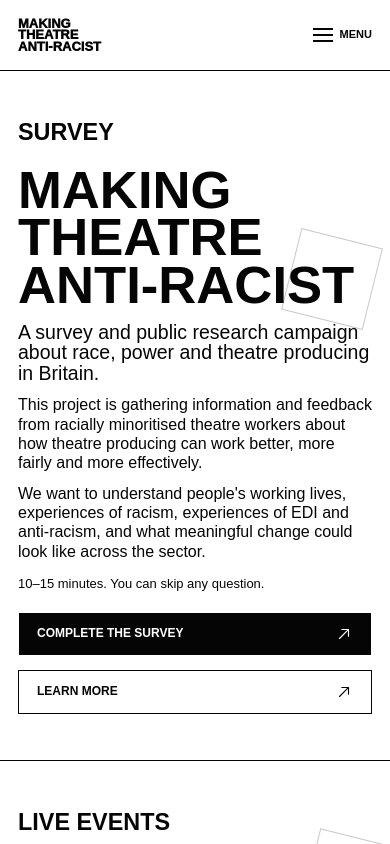
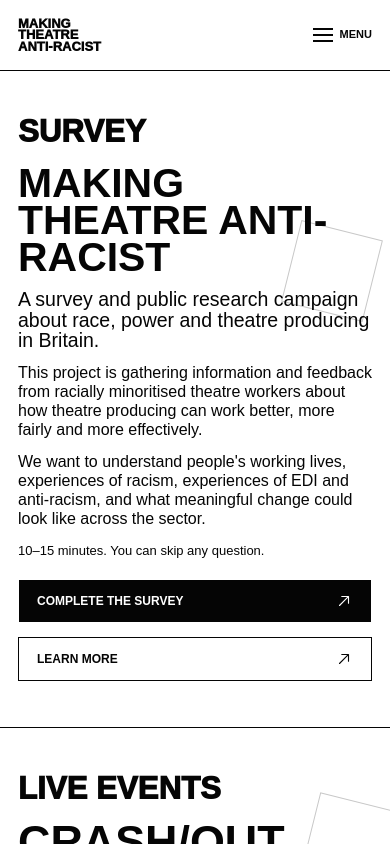
Before and after one commit to gabriellengoo/crashout, a Next.js app: page / in a window 390 px wide. Shown: the top 844 px of the page. Built offline with nearby package versions, Linux system fonts and the light colour scheme.

Commit message:
Refine survey intro and footer layout

```diff
--- a/components/Layout.js
+++ b/components/Layout.js
@@ -121,6 +121,12 @@ export default function Layout({ children, bare = false, hideHeader = false }) {
         <div className="footer-legacy">
           <PartnerLogos compact />
         </div>
+        <div className="footer-main">
+          <h2>Making Theatre Anti-Racist</h2>
+          <p>Led by the Royal Central School of Speech and Drama and Rafia Hussain Productions.</p>
+          <p>Supported by Arts Council England and the Arts and Humanities Research Council.</p>
+          <p>Outreach supported by state of the [art].</p>
+        </div>
         <div className="footer-links" aria-label="Footer navigation">
           <Link href="/survey">Complete the Survey</Link>
           <Link href="/#about">About</Link>
--- a/pages/survey.js
+++ b/pages/survey.js
@@ -202,7 +202,7 @@ export default function SurveyPage() {
     <Layout bare>
       <div className="survey-page">
         <ProgressBar current={currentStep + 1} total={visibleScreens.length} />
-        <div className="survey-shell">
+          <div className={currentSlide.variant === 'survey-intro' ? 'survey-shell survey-shell-intro' : 'survey-shell'}>
           <p className="survey-brand">
             <span>Making Theatre Anti-Racist</span>
             <span>Estimated time: 10–15 minutes</span>
--- a/styles/globals.css
+++ b/styles/globals.css
@@ -305,6 +305,27 @@ button:disabled {
   justify-items: start;
 }
 
+.footer-main {
+  display: grid;
+  gap: 6px;
+  padding-top: 18px;
+  border-top: 1px solid var(--line);
+}
+
+.footer-main h2 {
+  margin: 0 0 4px;
+  font-size: clamp(18px, 2vw, 28px);
+  line-height: 1;
+  text-transform: uppercase;
+}
+
+.footer-main p {
+  max-width: 980px;
+  color: var(--muted);
+  font-size: 13px;
+  line-height: 1.35;
+}
+
 .footer-links,
 .footer-contact {
   display: flex;
@@ -580,7 +601,7 @@ button:disabled {
 .site-logo-hero h1 {
   max-width: 800px;
   margin: 0;
-  font-size: clamp(60px, min(7.6vw, 11.8dvh), 126px);
+  font-size: clamp(46px, min(5.9vw, 9.2dvh), 94px);
   line-height: 0.9;
   text-transform: uppercase;
 }
@@ -588,14 +609,14 @@ button:disabled {
 .site-logo-hero h2 {
   max-width: 680px;
   margin: 0;
-  font-size: clamp(58px, min(7vw, 11dvh), 116px);
+  font-size: clamp(48px, min(5.8vw, 9.2dvh), 92px);
   line-height: 0.9;
   text-transform: uppercase;
 }
 
-.hero-section-label {
-  margin-bottom: clamp(14px, 2vw, 28px);
-  font-size: clamp(18px, min(2.2vw, 3dvh), 34px);
+.site-logo-hero .hero-section-label {
+  margin-bottom: clamp(18px, 2.6vw, 36px);
+  font-size: clamp(28px, min(3.4vw, 4.8dvh), 52px);
   font-weight: 950;
   line-height: 0.95;
 }
@@ -1287,6 +1308,11 @@ section.content-band.event-rsvp {
   margin-bottom: 0;
 }
 
+#who .section-head {
+  justify-content: center;
+  text-align: center;
+}
+
 .section-note {
   max-width: 320px;
   margin: 0;
@@ -1545,6 +1571,12 @@ textarea {
   justify-content: center;
   padding: clamp(96px, 14dvh, 132px) clamp(18px, 7vw, 120px) clamp(76px, 12dvh, 116px);
   background: var(--white);
+}
+
+.survey-shell-intro {
+  justify-content: center;
+  padding-top: clamp(82px, 12dvh, 112px);
+  padding-bottom: clamp(82px, 12dvh, 112px);
 }
 
 .survey-brand {
@@ -1638,11 +1670,14 @@ textarea {
 
 .fact-slide-survey-intro {
   width: min(1220px, 100%);
+  min-height: auto;
+  align-content: start;
+  padding-top: 0;
 }
 
 .fact-slide-survey-intro h1 {
-  font-size: clamp(42px, min(6.4vw, 8dvh), 76px);
-  line-height: 1.02;
+  font-size: clamp(44px, min(5vw, 8dvh), 64px);
+  line-height: 1;
   text-transform: none;
 }
 
@@ -1689,9 +1724,11 @@ textarea {
 }
 
 .fact-slide-survey-intro .question-description.large {
-  max-width: min(1180px, 100%);
-  font-size: clamp(22px, min(2.15vw, 3dvh), 30px);
+  max-width: min(1200px, 100%);
+  margin-top: clamp(38px, 5.8dvh, 48px);
+  font-size: clamp(24px, min(2.1vw, 3.2dvh), 28px);
   line-height: 1.48;
+  white-space: normal;
 }
 
 .survey-details-compact {
@@ -2270,15 +2307,15 @@ textarea {
   }
 
   .site-logo-hero h1 {
-    font-size: clamp(43px, min(13.5vw, 9.4dvh), 76px);
+    font-size: clamp(34px, min(10.5vw, 7.4dvh), 58px);
   }
 
   .site-logo-hero h2 {
-    font-size: clamp(48px, min(15vw, 10dvh), 82px);
-  }
-
-  .hero-section-label {
-    font-size: clamp(21px, min(6vw, 4dvh), 32px);
+    font-size: clamp(38px, min(11.5vw, 8dvh), 62px);
+  }
+
+  .site-logo-hero .hero-section-label {
+    font-size: clamp(28px, min(8vw, 5.2dvh), 42px);
   }
 
   .site-logo-hero .hero-subtitle {
@@ -2460,6 +2497,12 @@ textarea {
     padding: clamp(96px, 15dvh, 124px) 18px clamp(72px, 12dvh, 104px);
   }
 
+  .survey-shell-intro {
+    justify-content: center;
+    padding-top: clamp(88px, 13dvh, 112px);
+    padding-bottom: clamp(84px, 12dvh, 104px);
+  }
+
   .survey-brand {
     left: 18px;
     right: 18px;
@@ -2503,18 +2546,21 @@ textarea {
   }
 
   .fact-slide-survey-intro h1 {
-    font-size: clamp(30px, min(9vw, 5.5dvh), 42px);
+    font-size: clamp(32px, min(9.5vw, 5.8dvh), 42px);
+    line-height: 1.02;
   }
 
   .fact-slide-survey-intro .fact-subtitle {
-    margin: 14px 0 clamp(22px, 3.2dvh, 32px);
+    margin: 16px 0 0;
     font-size: clamp(20px, min(5.2vw, 3dvh), 26px);
     line-height: 1.16;
   }
 
   .fact-slide-survey-intro .question-description.large {
+    margin-top: clamp(34px, 5dvh, 44px);
     font-size: clamp(16px, min(4.4vw, 2.45dvh), 20px);
     line-height: 1.32;
+    white-space: normal;
   }
 
   .compact-question h1 {
```
